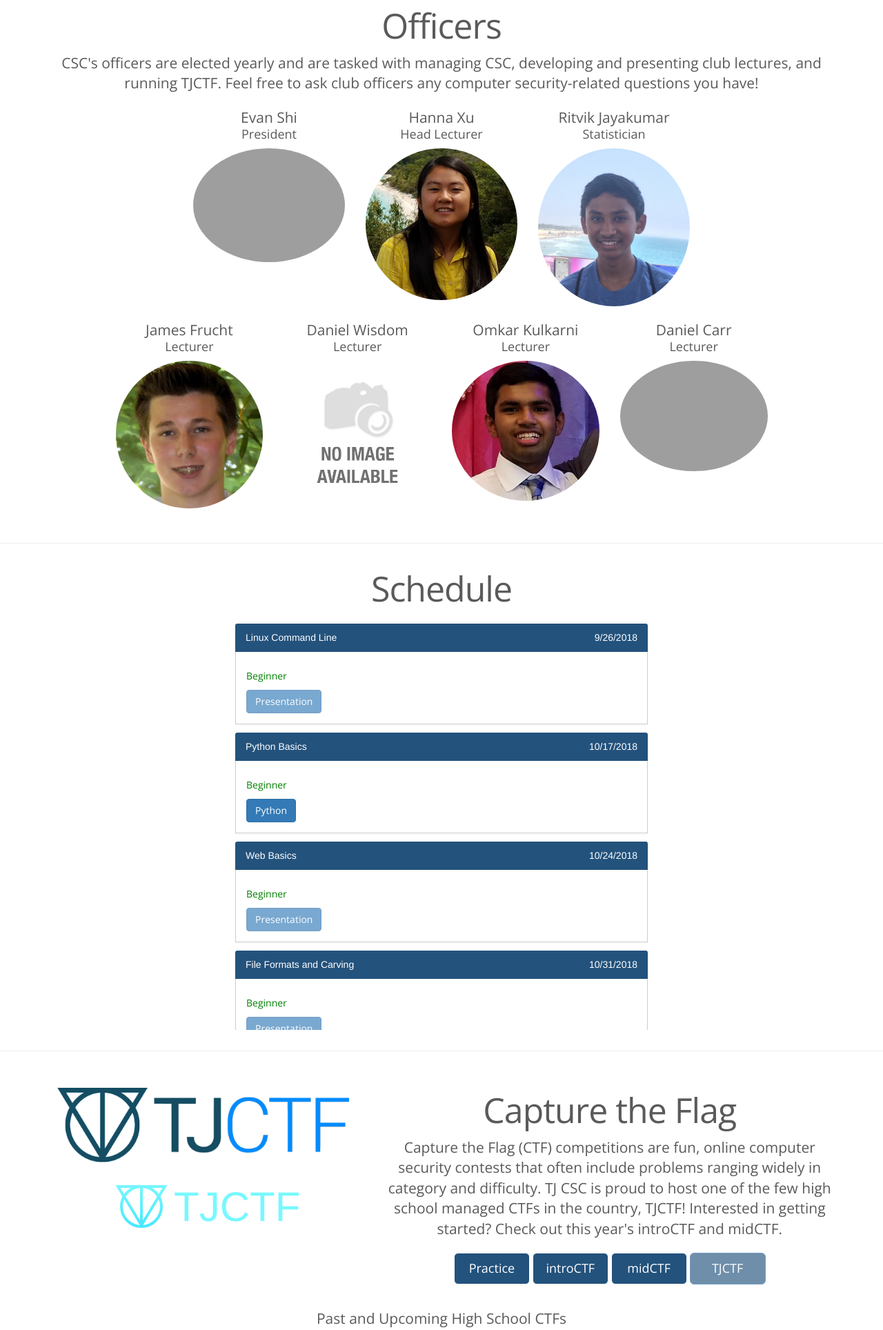
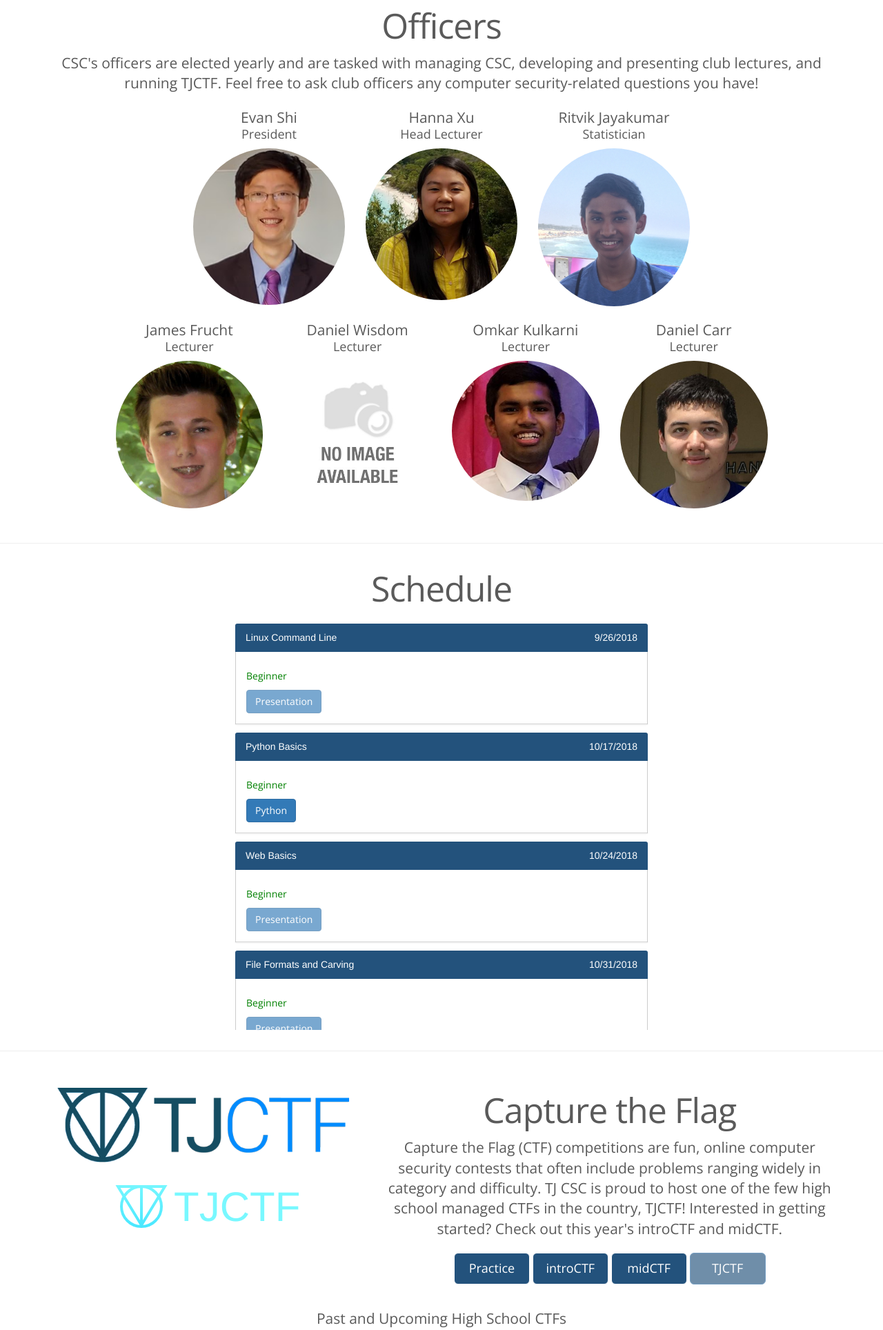
Before and after one commit to evanyeyeye/csc, a PHP site: page / in a window 1280 px wide. Shown: the part 630-2558 px from the top of the page at 69% size. Run offline with PHP 8.4, Linux system fonts and the light colour scheme; some libraries are stand-ins or nearby versions; grey boxes are pictures that could not be loaded.

Commit message:
fixed images

```diff
--- a/index.php
+++ b/index.php
@@ -67,7 +67,7 @@
                                         <span class="caret"></s/pan>
                                     </button>
                                     <ul class="dropdown-menu" aria-labelledby="dropdownOld">
-                                        <li><a href="https://drive.google.com/drive/folders/0B6QpsY4fkhpRdzhicG04TlRGQ2c" target="_blank">2016 - 2017</a></li>
+                                        <li><a href="https://drive.google.com/drive/folders/0B6QpsY4fkhpRdzhicG04TlRGQ2c" target="_blank">2017 - 2018</a></li>
                                         <li><a href="https://drive.google.com/drive/folders/0B5DvBrjbHOdPZjBPZldPUGg1eHc" target="_blank">2016 - 2017</a></li>
                                         <li><a href="https://drive.google.com/drive/folders/0B5DvBrjbHOdPVTNIZzFxU01NWFE" target="_blank">2015 - 2016</a></li>
                                         <li><a href="https://drive.google.com/drive/folders/0B1fA1ynKhdPtMUVOVGhsVTNvbWc" target="_blank">2014 - 2015</a></li>
@@ -95,7 +95,7 @@
                             <div class="col-md-4 col-xs-6 officer">
                                 <p class="lead">Evan Shi</p>
                                 <h4>President</h4>
-                                <img class="img-responsive img-circle" src="images/officers/evan.jpg" alt="Evan Shi">
+                                <img class="img-responsive img-circle" src="images/officers/evan.png" alt="Evan Shi">
                             </div>
                             <div class="col-md-4 col-xs-6 officer">
                                 <p class="lead">Hanna Xu</p>
```
Also changed, not shown: images/officers/danielc.png (renamed from images/officers/daniel.png).
